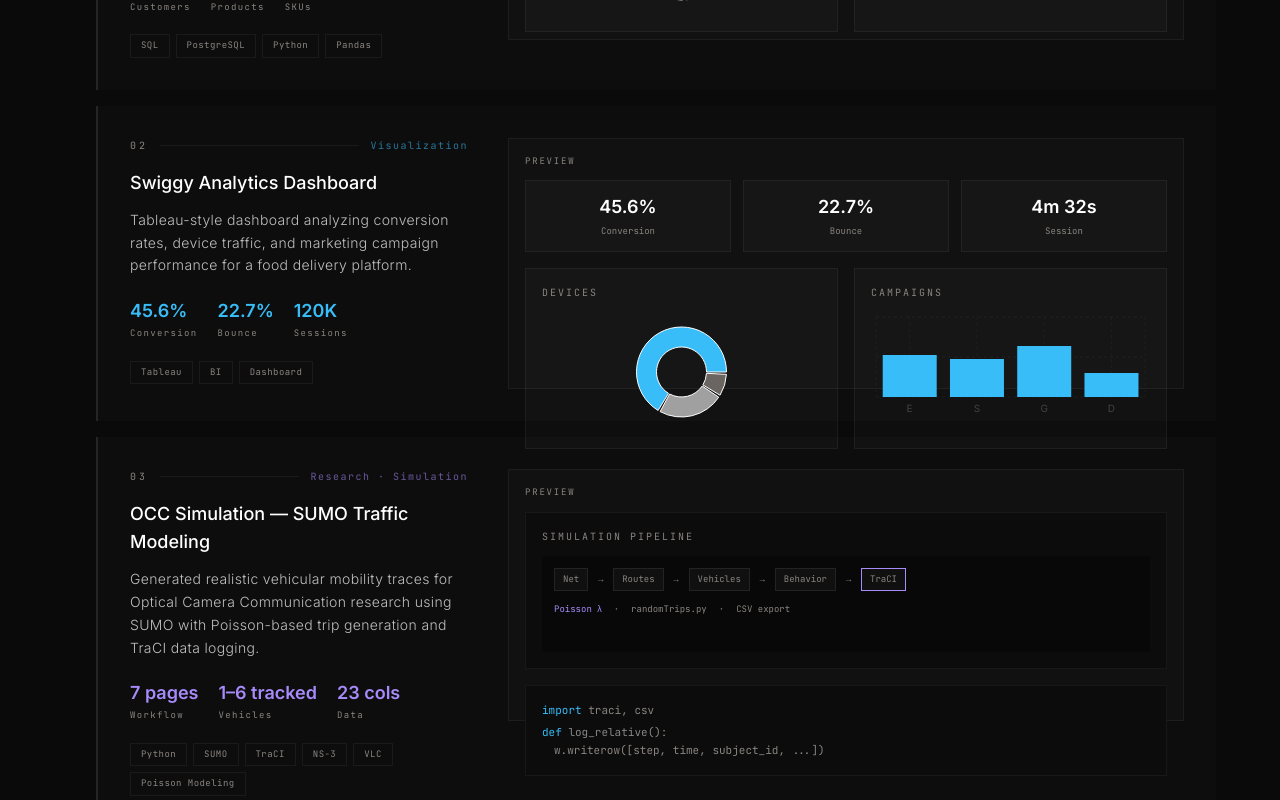
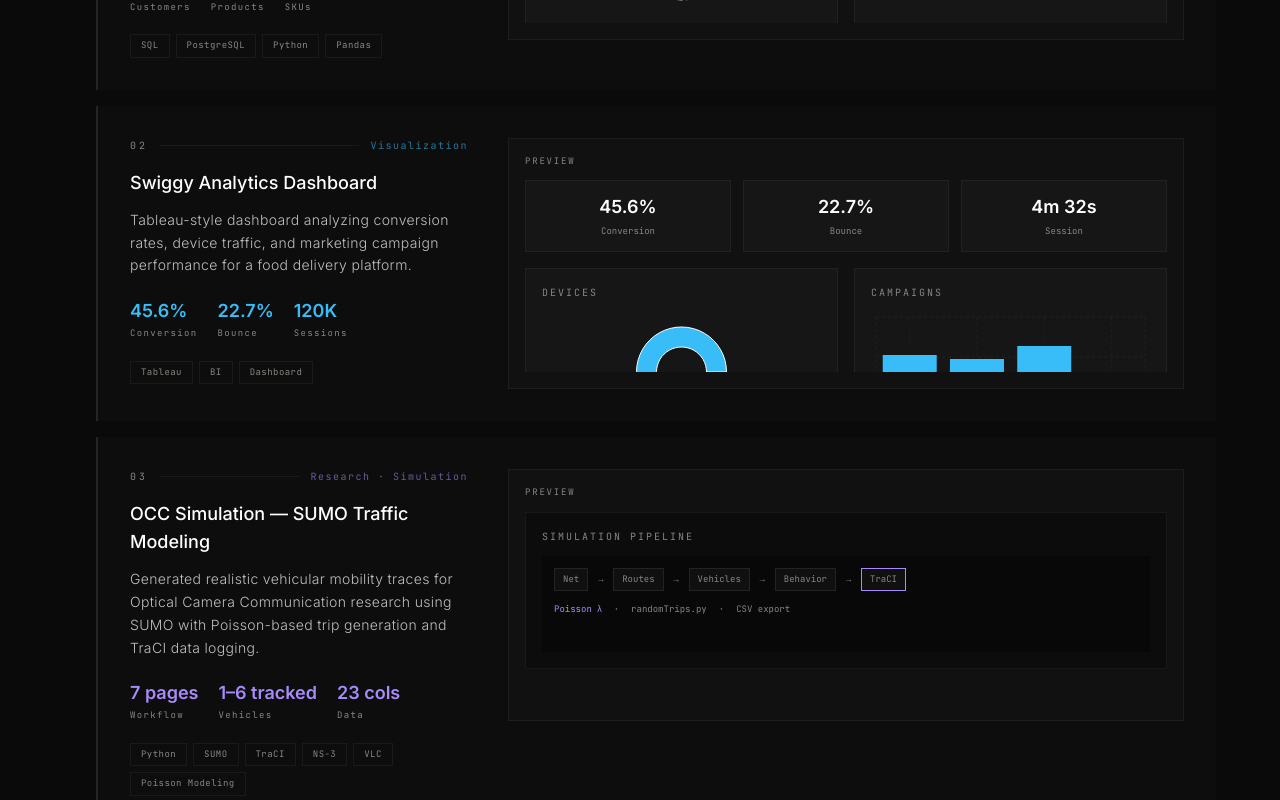
Before and after one commit to ishaan-bits/Ishaan_da, a Next.js app: page / in a window 1280 px wide. Shown: the part 1460-2260 px from the top of the page. Built offline with nearby package versions, Linux system fonts and the light colour scheme.

Commit message:
Fix preview overflow and remove code block from SUMO project card

```diff
--- a/src/components/projects-section.tsx
+++ b/src/components/projects-section.tsx
@@ -262,18 +262,6 @@
             </div>
           </div>
         </div>
-        <div className="border border-white/5 bg-[#0c0c0c] p-4 font-mono text-[11px] leading-relaxed text-[var(--fg-dim)]">
-          <div>
-            <span className="text-[var(--accent)]">import</span> traci, csv
-          </div>
-          <div className="mt-1">
-            <span className="text-[var(--accent)]">def</span>{" "}
-            <span className="text-white/50">log_relative</span>():
-          </div>
-          <div className="pl-3">
-            w.writerow([step, time, subject_id, ...])
-          </div>
-        </div>
       </div>
     ),
   },
@@ -520,11 +508,11 @@
 
                 {/* Right: chart preview */}
                 <div className="hidden lg:block">
-                  <div className="border border-white/5 bg-white/[0.015] p-4">
+                  <div className="overflow-hidden border border-white/5 bg-white/[0.015] p-4">
                     <p className="mb-3 font-mono text-[9px] tracking-[0.2em] text-[var(--fg-dim)]">
                       PREVIEW
                     </p>
-                    <div className="h-48">{project.content}</div>
+                    <div className="h-48 overflow-hidden">{project.content}</div>
                   </div>
                 </div>
               </div>
```
